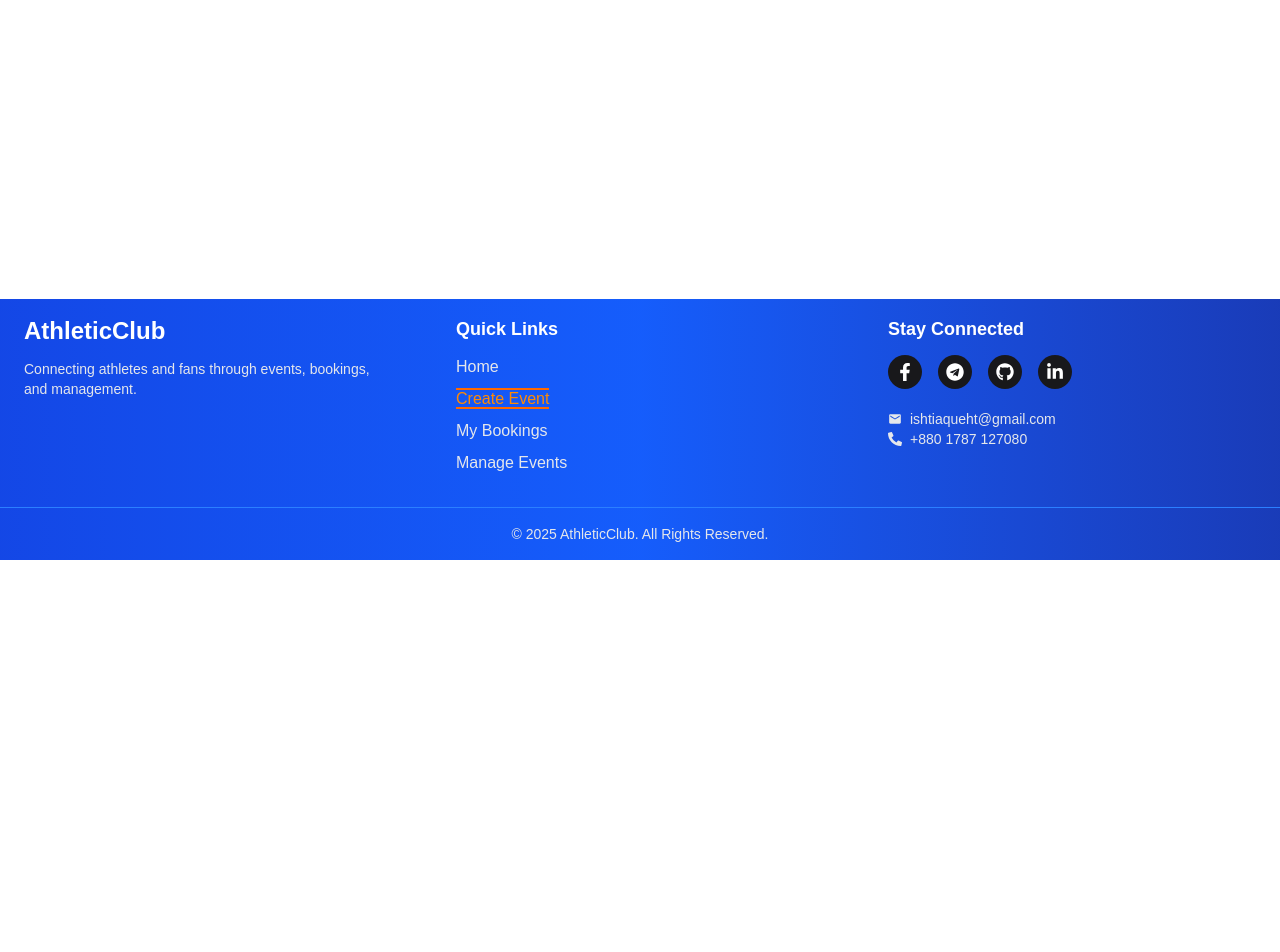
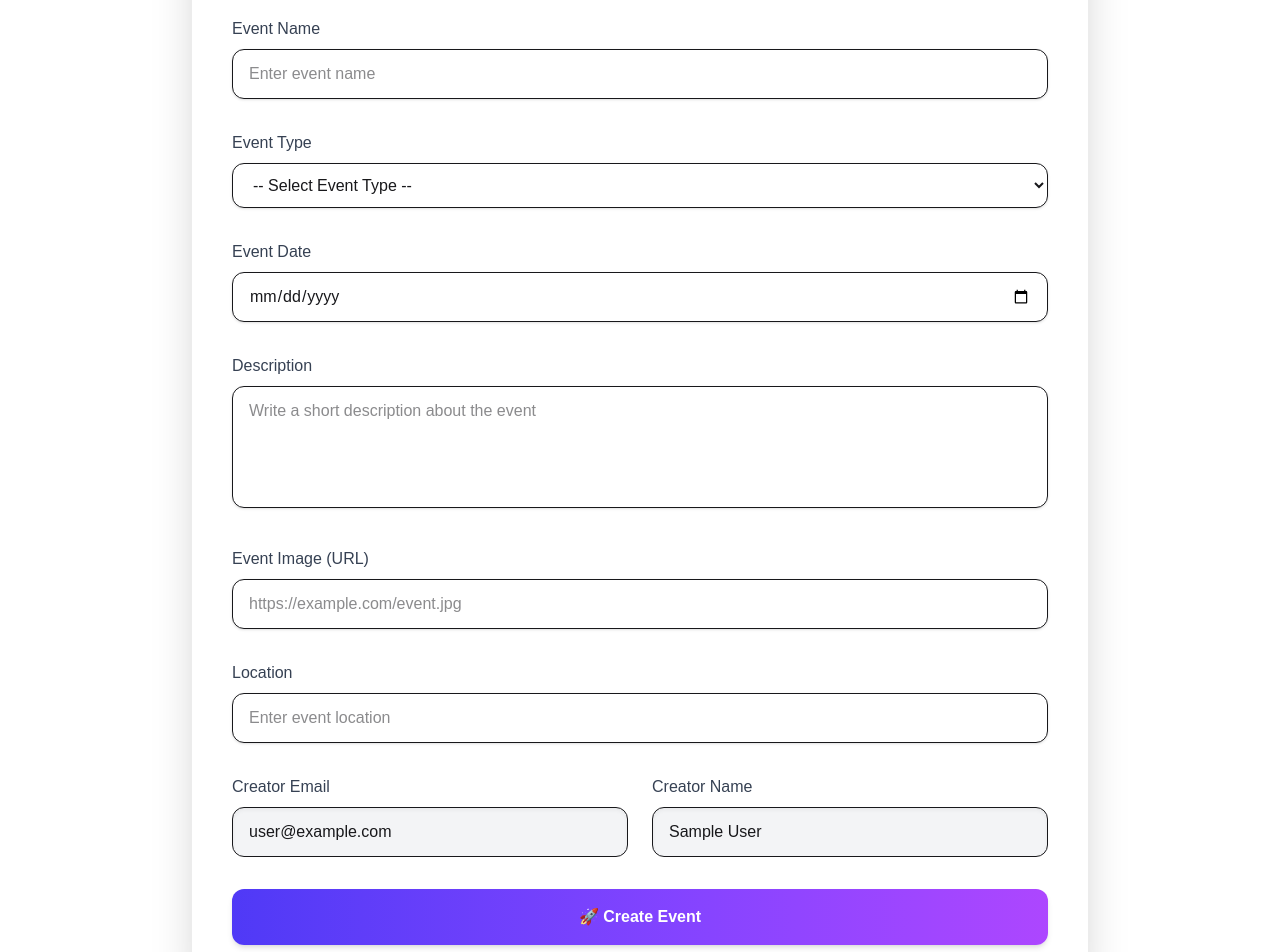
Before and after one commit to ishtiaqueht/assignment-11-client, a React (Vite) app: page /make-event in a window 1280 px wide. Shown: the part 240-1192 px from the top of the page. Before the commit the page ends 800 px from the top, so only its background shows below. Built offline with nearby package versions, Linux system fonts and the light colour scheme; no server answers; sample sign-in values are in the browser's storage.

Commit message:
creat event done

```diff
--- a/src/pages/events/Events.jsx
+++ b/src/pages/events/Events.jsx
@@ -3,6 +3,7 @@ import { Link } from "react-router";
 import axios from "axios";
 import { MdOutlineDateRange } from "react-icons/md";
 import { FaMapPin } from "react-icons/fa";
+
 const EventsPage = () => {
   const [events, setEvents] = useState([]);
   const [loading, setLoading] = useState(true);
@@ -17,8 +18,8 @@ const EventsPage = () => {
 
   // Search Filter
   const filteredEvents = events.filter(event =>
-    event.name.toLowerCase().includes(search.toLowerCase()) ||
-    event.location.toLowerCase().includes(search.toLowerCase())
+    (event.eventName || event.name)?.toLowerCase().includes(search.toLowerCase()) ||
+    (event.location || event.place)?.toLowerCase().includes(search.toLowerCase())
   );
 
   return (
@@ -46,22 +47,30 @@ const EventsPage = () => {
             key={event._id}
             className="bg-white border rounded-xl shadow-md overflow-hidden hover:shadow-xl transition duration-300"
           >
+            {/* Event Image with fallback */}
             <img
-              src={event.image}
-              alt={event.name}
+              src={event.picture || event.image || "https://via.placeholder.com/400x200"}
+              alt={event.eventName || event.name || "Event"}
               className="h-48 w-full object-cover"
             />
 
             <div className="p-4">
-              <h2 className="text-xl font-semibold text-gray-800 mb-2">{event.name}</h2>
+              <h2 className="text-xl font-semibold text-gray-800 mb-2">
+                {event.eventName || event.name || "Untitled Event"}
+              </h2>
 
+              {/* Event Date with fallback */}
               <p className="text-gray-600 flex items-center gap-2 mb-1">
                 <MdOutlineDateRange className="text-blue-500" />
-                {new Date(event.date).toLocaleDateString()}
+                {event.eventDate || event.date
+                  ? new Date(event.eventDate || event.date).toLocaleDateString()
+                  : "Date not available"}
               </p>
+
+              {/* Event Location with fallback */}
               <p className="text-gray-600 flex items-center gap-2 mb-3">
                 <FaMapPin className="text-red-500" />
-                {event.location}
+                {event.location || event.place || "Location not available"}
               </p>
 
               <Link
--- a/src/pages/makeEvent/MakeEvent.jsx
+++ b/src/pages/makeEvent/MakeEvent.jsx
@@ -1,11 +1,177 @@
-import React from 'react';
+import { useContext, useState } from "react";
+import { AuthContext } from "../../provider/AuthProvider";
+import { toast } from "react-toastify";
+import { useNavigate } from "react-router";
 
 const MakeEvent = () => {
-    return (
+  const { user } = useContext(AuthContext);
+  const navigate = useNavigate();
+
+  const [formData, setFormData] = useState({
+    eventName: "",
+    eventType: "",
+    eventDate: "",
+    description: "",
+    picture: "",
+    location: "",
+    creatorEmail: user?.email || "",
+    creatorName: user?.displayName || "",
+  });
+
+  const handleChange = (e) => {
+    const { name, value } = e.target;
+    setFormData({ ...formData, [name]: value });
+  };
+
+  const handleSubmit = async (e) => {
+    e.preventDefault();
+
+    try {
+      const res = await fetch("http://localhost:3000/events", {
+        method: "POST",
+        headers: { "Content-Type": "application/json" },
+        body: JSON.stringify(formData),
+      });
+
+      const data = await res.json();
+      console.log(data);
+      toast.success("Event Created Successfully");
+
+      navigate("/events");
+    } catch (error) {
+      console.error(error);
+      toast.error("Failed to create event");
+    }
+  };
+
+  return (
+    <div className="max-w-4xl mx-auto my-12 px-6 sm:px-10 py-10 bg-white shadow-2xl rounded-3xl">
+      <h2 className="text-3xl sm:text-4xl font-extrabold text-center mb-10 bg-gradient-to-r from-indigo-600 to-purple-500 bg-clip-text text-transparent">
+        Create New Event
+      </h2>
+
+      <form onSubmit={handleSubmit} className="space-y-8">
+        {/* Event Name */}
         <div>
-            makeE
+          <label className="block font-medium text-gray-700 mb-2">Event Name</label>
+          <input
+            type="text"
+            name="eventName"
+            value={formData.eventName}
+            onChange={handleChange}
+            required
+            className="w-full px-4 py-3 border rounded-xl shadow-sm focus:ring-2 focus:ring-indigo-400 focus:border-indigo-400 transition"
+            placeholder="Enter event name"
+          />
         </div>
-    );
+
+        {/* Event Type */}
+        <div>
+          <label className="block font-medium text-gray-700 mb-2">Event Type</label>
+          <select
+            name="eventType"
+            value={formData.eventType}
+            onChange={handleChange}
+            required
+            className="w-full px-4 py-3 border rounded-xl shadow-sm focus:ring-2 focus:ring-indigo-400 focus:border-indigo-400 transition"
+          >
+            <option value="">-- Select Event Type --</option>
+            <option value="Swimming">🏊 Swimming</option>
+            <option value="Sprinting">🏃 Sprinting</option>
+            <option value="Long Jump">🤸 Long Jump</option>
+            <option value="High Jump">🦘 High Jump</option>
+            <option value="Hurdle Race">🏅 Hurdle Race</option>
+            <option value="Others">Others</option>
+          </select>
+        </div>
+
+        {/* Event Date */}
+        <div>
+          <label className="block font-medium text-gray-700 mb-2">Event Date</label>
+          <input
+            type="date"
+            name="eventDate"
+            value={formData.eventDate}
+            onChange={handleChange}
+            required
+            className="w-full px-4 py-3 border rounded-xl shadow-sm focus:ring-2 focus:ring-indigo-400 focus:border-indigo-400 transition"
+          />
+        </div>
+
+        {/* Description */}
+        <div>
+          <label className="block font-medium text-gray-700 mb-2">Description</label>
+          <textarea
+            name="description"
+            value={formData.description}
+            onChange={handleChange}
+            required
+            className="w-full px-4 py-3 border rounded-xl shadow-sm focus:ring-2 focus:ring-indigo-400 focus:border-indigo-400 transition resize-none"
+            rows="4"
+            placeholder="Write a short description about the event"
+          ></textarea>
+        </div>
+
+        {/* Picture */}
+        <div>
+          <label className="block font-medium text-gray-700 mb-2">Event Image (URL)</label>
+          <input
+            type="url"
+            name="picture"
+            value={formData.picture}
+            onChange={handleChange}
+            required
+            className="w-full px-4 py-3 border rounded-xl shadow-sm focus:ring-2 focus:ring-indigo-400 focus:border-indigo-400 transition"
+            placeholder="https://example.com/event.jpg"
+          />
+        </div>
+
+        {/* Location */}
+        <div>
+          <label className="block font-medium text-gray-700 mb-2">Location</label>
+          <input
+            type="text"
+            name="location"
+            value={formData.location}
+            onChange={handleChange}
+            required
+            className="w-full px-4 py-3 border rounded-xl shadow-sm focus:ring-2 focus:ring-indigo-400 focus:border-indigo-400 transition"
+            placeholder="Enter event location"
+          />
+        </div>
+
+        {/* Creator Info */}
+        <div className="grid md:grid-cols-2 gap-6">
+          <div>
+            <label className="block font-medium text-gray-700 mb-2">Creator Email</label>
+            <input
+              type="email"
+              value={formData.creatorEmail}
+              readOnly
+              className="w-full px-4 py-3 border rounded-xl bg-gray-100 shadow-inner"
+            />
+          </div>
+          <div>
+            <label className="block font-medium text-gray-700 mb-2">Creator Name</label>
+            <input
+              type="text"
+              value={formData.creatorName}
+              readOnly
+              className="w-full px-4 py-3 border rounded-xl bg-gray-100 shadow-inner"
+            />
+          </div>
+        </div>
+
+        {/* Submit Button */}
+        <button
+          type="submit"
+          className="w-full py-4 bg-gradient-to-r from-indigo-600 to-purple-500 text-white font-bold rounded-xl shadow-md hover:scale-[1.02] transition transform duration-200"
+        >
+          🚀 Create Event
+        </button>
+      </form>
+    </div>
+  );
 };
 
 export default MakeEvent;
```
